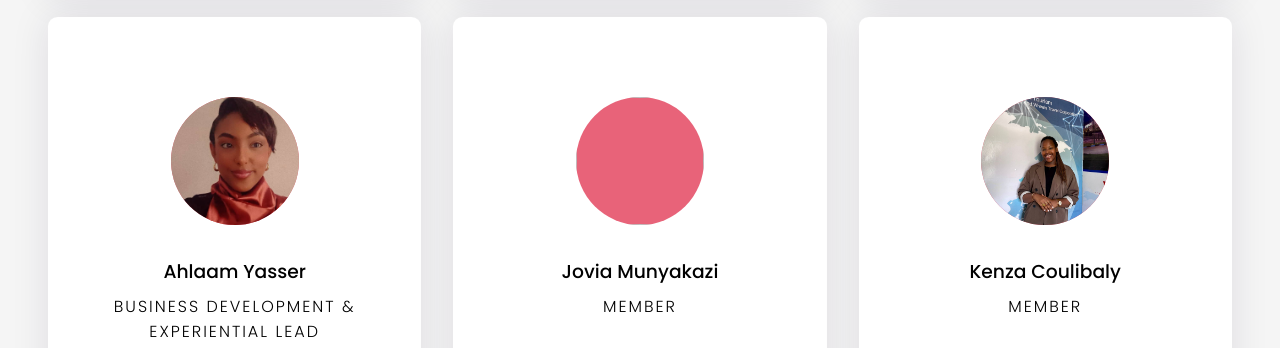
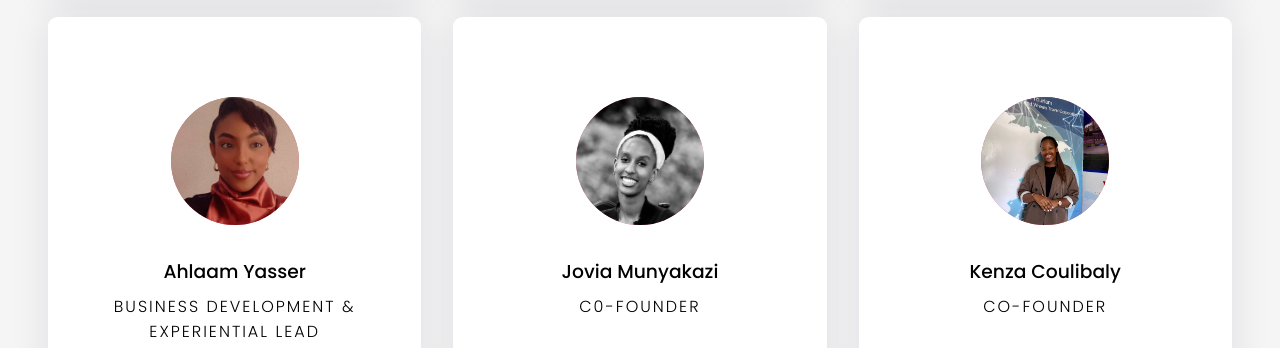
Before and after one commit to 1heodora-e/Swift-Haven-Web, a plain HTML site: page Team.html in a window 1280 px wide. Shown: the part 668-1016 px from the top of the page. Drawn offline with Linux system fonts and the light colour scheme.

Commit message:
new changes

```diff
--- a/Team.html
+++ b/Team.html
@@ -222,12 +222,12 @@
         <div class="column">
           <div class="card">
             <div class="img-container">
-              <img src="profile-img-2.png" />
+              <img src="/assets/images/jovia.jpeg" />
             </div>
             <h3>Jovia Munyakazi</h3>
-            <p>Member</p>
+            <p>C0-founder</p>
             <div class="icons" id="mail">
-              <a href="mailto:jobia@example.com">
+              <a href="mailto:jobia@example.com"
                 <i
                   class="fas fa-envelope"
                   style="display: block; align-self: center; margin-left: 70px"
@@ -243,7 +243,7 @@
               <img src="/assets/images/kenza.jpeg" />
             </div>
             <h3>Kenza Coulibaly</h3>
-            <p>Member</p>
+            <p>Co-founder</p>
             <div class="icons">
               <a
                 href="https://www.linkedin.com/in/kenza-coulibaly-leilla-mady/"
```
Also changed, not shown: assets/images/jovia.jpeg (added).
